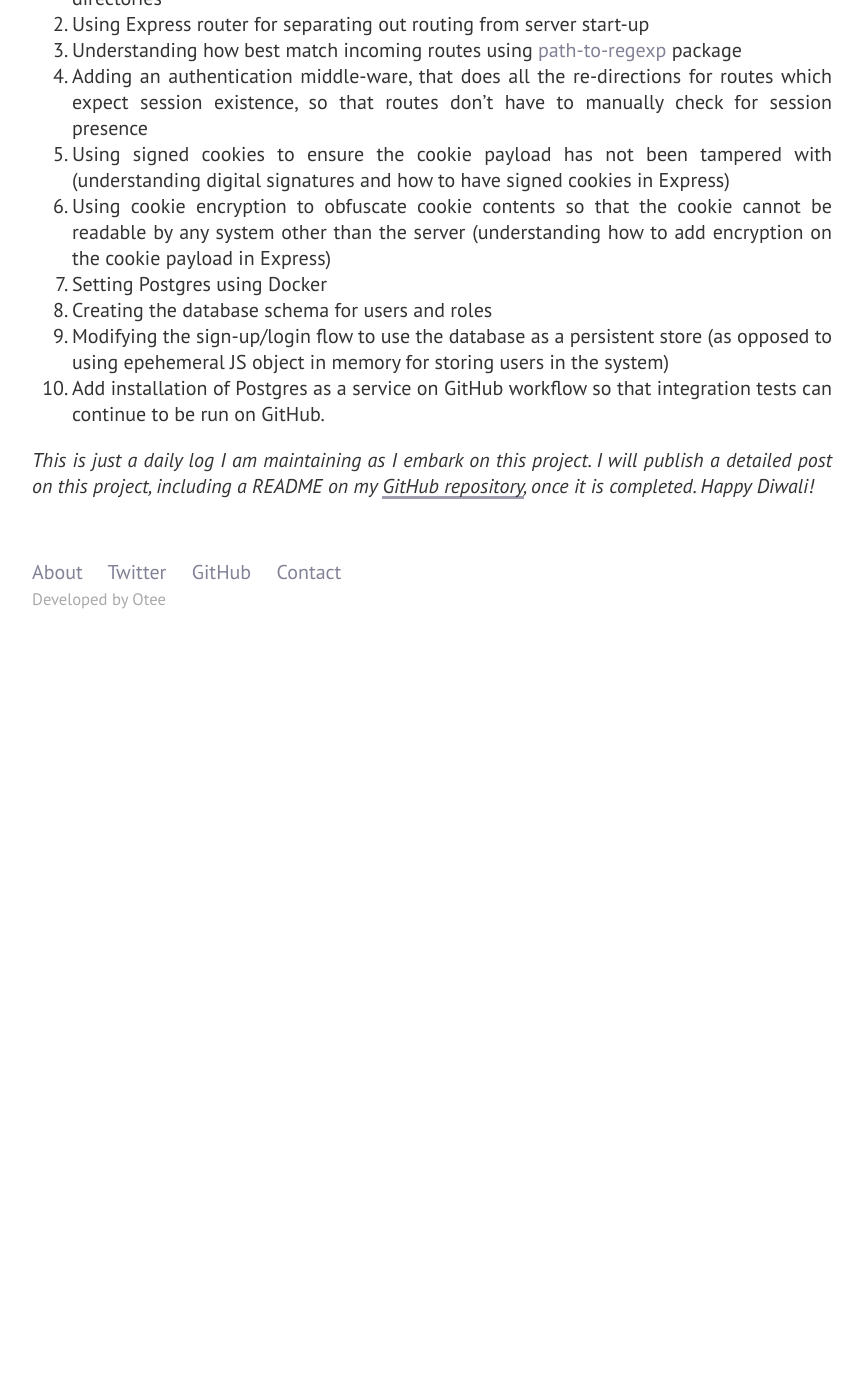
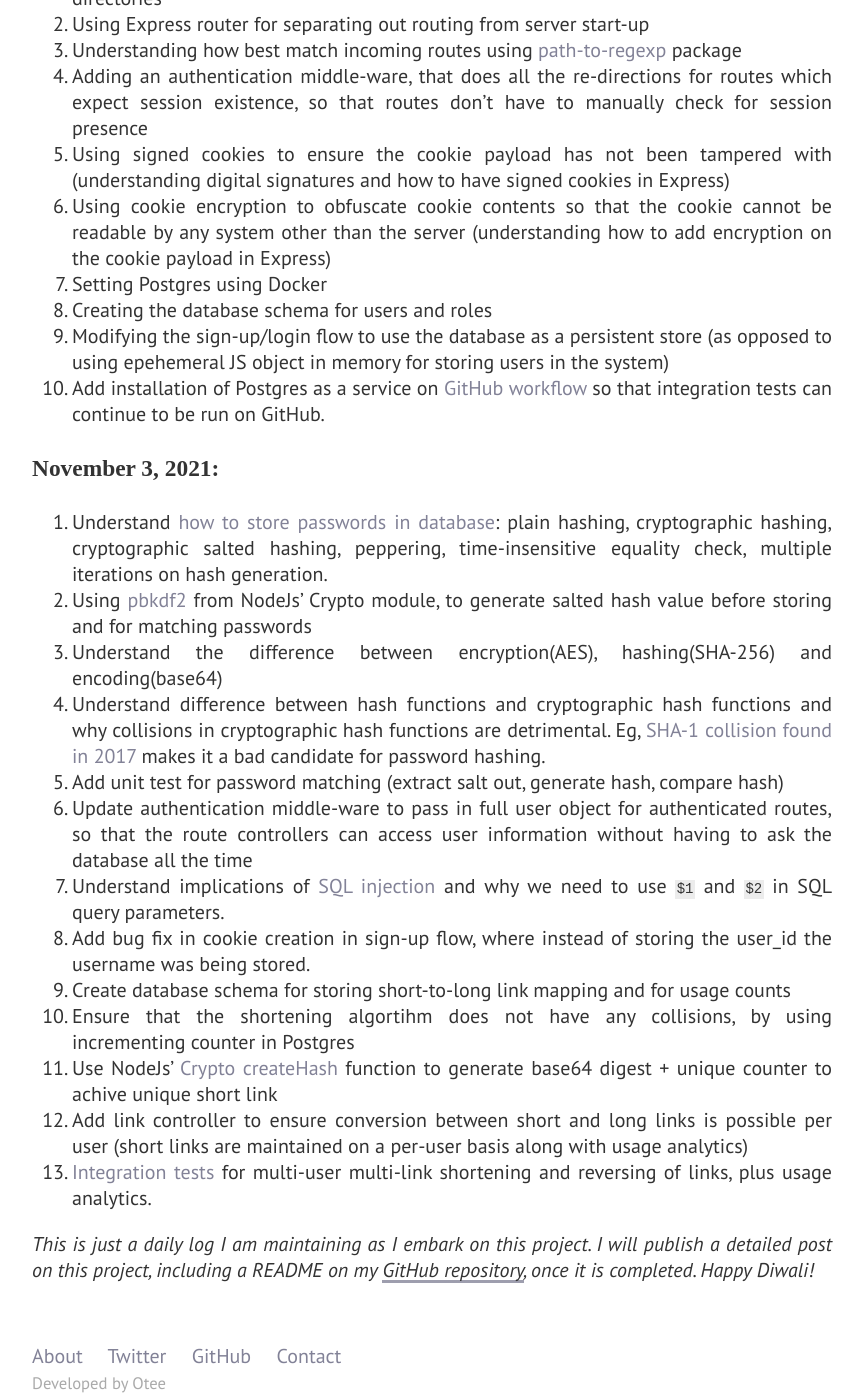
Before and after one commit to oitee/oitee.github.io, a Jekyll site: the page built from _posts/2021-11-03-diwali-hack-week.md, in a window 1280 px wide and 1400 px high, scrolled down 1363 px. Shown: the whole window, without its empty margins (208-1072 px from the left). Built offline with Jekyll 4.4.1, drawn with Linux system fonts in a browser that asks for light colours; some web fonts are replaced; before the commit the page ends 1993 px from its top, so only the background shows below that; some of the changed text lies outside the part shown.

Commit message:
Add log for Day 3

```diff
--- a/_posts/2021-11-03-diwali-hack-week.md
+++ b/_posts/2021-11-03-diwali-hack-week.md
@@ -35,7 +35,7 @@ This is partly to celebrate the joy of Diwali. But also to see if a full-time pr
 8. Templating HTML using [mustache](https://www.npmjs.com/package/mustache)
 9. Testing full integration of all the routes, re-directions, session management, by making HTTP requests using node-fetch
 10. Testing functionality of sign-up, login flow
-11. Adding GitHub workflow to run integration tests on GitHub
+11. Adding [GitHub workflow](https://github.com/oitee/twirl/actions) to run integration tests on GitHub
 
 ### November 2, 2021:
 
@@ -48,7 +48,23 @@ This is partly to celebrate the joy of Diwali. But also to see if a full-time pr
 7. Setting Postgres using Docker
 8. Creating the database schema for users and roles
 9. Modifying the sign-up/login flow to use the database as a persistent store (as opposed to using epehemeral JS object in memory for storing users in the system)
-10. Add installation of Postgres as a service on GitHub workflow so that integration tests can continue to be run on GitHub.
+10. Add installation of Postgres as a service on [GitHub workflow](https://github.com/oitee/twirl/actions) so that integration tests can continue to be run on GitHub.
+
+### November 3, 2021:
+
+1. Understand [how to store passwords in database](https://cheatsheetseries.owasp.org/cheatsheets/Password_Storage_Cheat_Sheet.html): plain hashing, cryptographic hashing, cryptographic salted hashing, peppering, time-insensitive equality check, multiple iterations on hash generation.
+2. Using [pbkdf2](https://nodejs.org/api/crypto.html#cryptopbkdf2syncpassword-salt-iterations-keylen-digest) from NodeJs' Crypto module, to generate salted hash value before storing and for matching passwords
+3. Understand the difference between encryption(AES), hashing(SHA-256) and encoding(base64)
+4. Understand difference between hash functions and cryptographic hash functions and why collisions in cryptographic hash functions are detrimental. Eg, [SHA-1 collision found in 2017](https://security.googleblog.com/2017/02/announcing-first-sha1-collision.html) makes it a bad candidate for password hashing.
+5. Add unit test for password matching (extract salt out, generate hash, compare hash)
+6. Update authentication middle-ware to pass in full user object for authenticated routes, so that the route controllers can access user information without having to ask the database all the time
+7. Understand implications of [SQL injection](https://owasp.org/www-community/attacks/SQL_Injection) and why we need to use `$1` and `$2` in SQL query parameters.
+8. Add bug fix in cookie creation in sign-up flow, where instead of storing the user_id the username was being stored.
+9. Create database schema for storing short-to-long link mapping and for usage counts
+10. Ensure that the shortening algortihm does not have any collisions, by using incrementing counter in Postgres
+11. Use NodeJs' [Crypto createHash](https://nodejs.org/api/crypto.html#cryptocreatehashalgorithm-options) function to generate base64 digest + unique counter to achive unique short link
+12. Add link controller to ensure conversion between short and long links is possible per user (short links are maintained on a per-user basis along with usage analytics)
+13. [Integration tests](https://github.com/oitee/twirl/actions) for multi-user multi-link shortening and reversing of links, plus usage analytics.
 
 
 _This is just a daily log I am maintaining as I embark on this project. I will publish a detailed post on this project, including a README on my [GitHub repository](https://github.com/oitee/twirl), once it is completed. Happy Diwali!_
```
